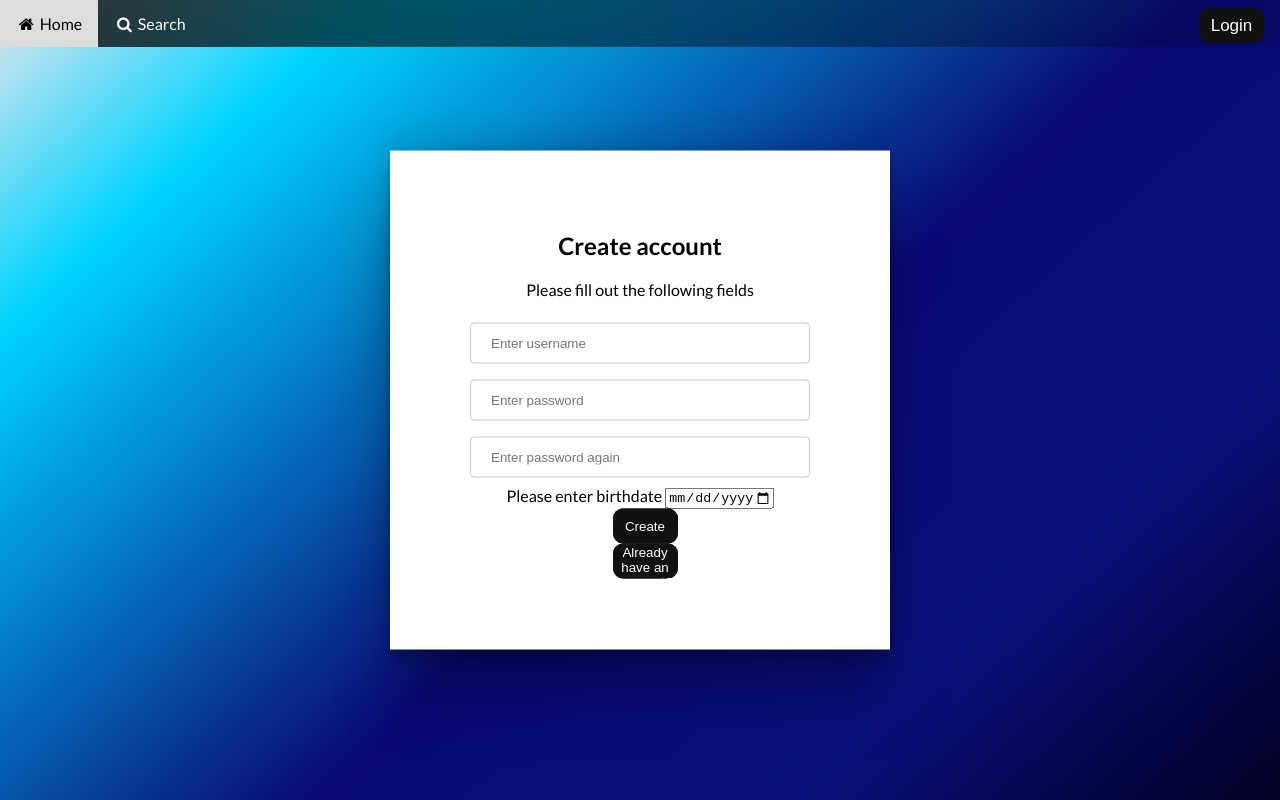
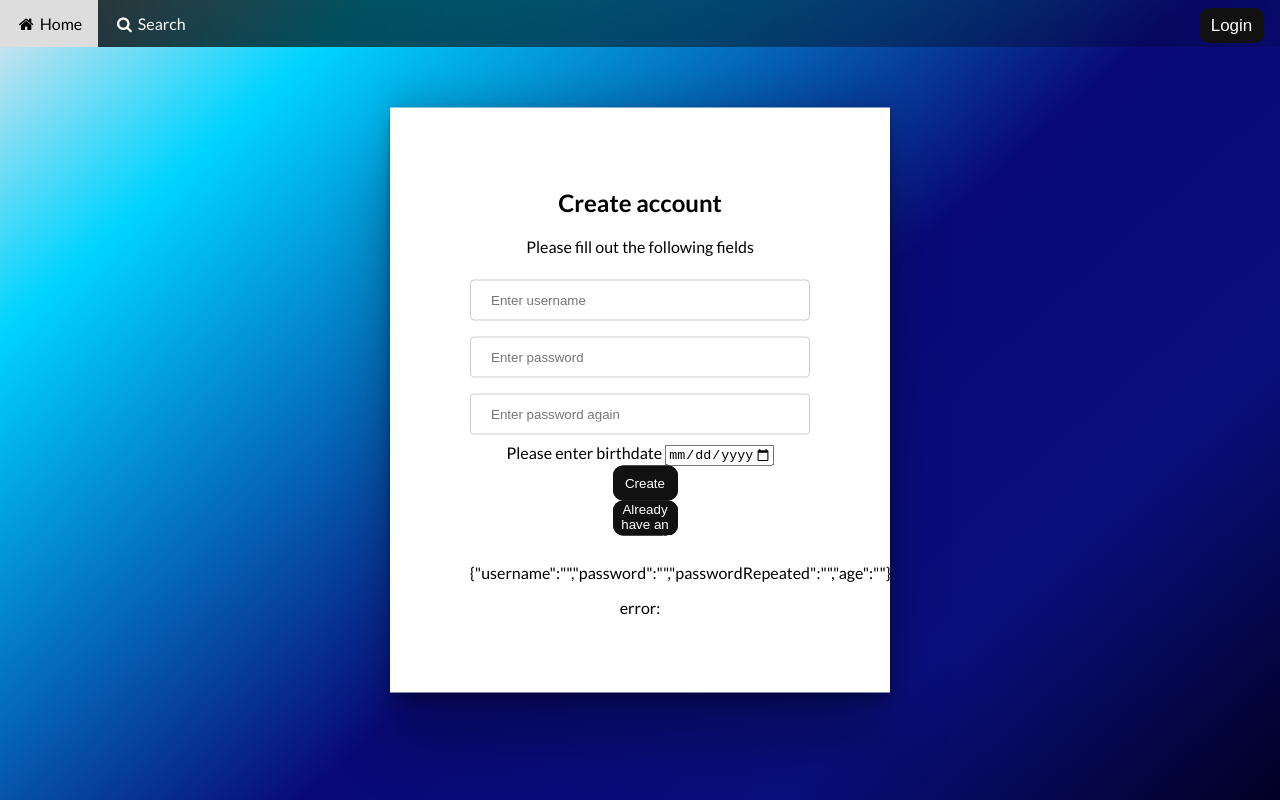
Before and after one commit to OwaisAD/CA2_Frontend, a React (Vite) app: page /login in a window 1280 px wide. Both pictures are taken after typing "Sample", "Sample123" into the empty fields and a click on the button "Create Account". Built offline with nearby package versions, Linux system fonts and the light colour scheme.

Commit message:
working on the create user component

```diff
--- a/src/App.jsx
+++ b/src/App.jsx
@@ -33,7 +33,7 @@ const App = () => {
           <Route path="profile" element={<Profile loggedIn={loggedIn} setLoggedIn={setLoggedIn} setAddedMovieToWatchlist={setAddedMovieToWatchlist}/>} />
           <Route path='watchlist' element={<Watchlist loggedIn={loggedIn} setLoggedIn={setLoggedIn} addedMovieToWatchlist={addedMovieToWatchlist} setAddedMovieToWatchlist={setAddedMovieToWatchlist} dataFromServer={dataFromServer} setDataFromServer={setDataFromServer}/>}/>
         </Route>
-        <Route path="login" element={<Login loggedIn={loggedIn} setLoggedIn={setLoggedIn} setErrorMsg={setErrorMsg} createAccountClicked={createAccountClicked} setCreateAccountClicked={setCreateAccountClicked}/>} />
+        <Route path="login" element={<Login loggedIn={loggedIn} setLoggedIn={setLoggedIn} setErrorMsg={setErrorMsg} errorMsg={errorMsg} createAccountClicked={createAccountClicked} setCreateAccountClicked={setCreateAccountClicked}/>} />
         <Route path='error' element={<Error errorMsg={errorMsg}/>}/>
         <Route path='*' element={<Error/>}/>
       </Routes>
--- a/src/components/Login.jsx
+++ b/src/components/Login.jsx
@@ -2,14 +2,14 @@ import React, { useState, useEffect } from "react";
 import LoginComponent from "./login/LoginComponent";
 import CreateAccountComponent from "./login/CreateAccountComponent";
 
-const Login = ({ setLoggedIn, setErrorMsg, createAccountClicked, setCreateAccountClicked}) => {
+const Login = ({ setLoggedIn, setErrorMsg, createAccountClicked, setCreateAccountClicked, errorMsg}) => {
 
   return (
     <>
     {!createAccountClicked ?
         (<><LoginComponent createAccountClicked={createAccountClicked} setCreateAccountClicked={setCreateAccountClicked} setLoggedIn={setLoggedIn} setErrorMsg={setErrorMsg}/></>)
         :
-        (<><CreateAccountComponent createAccountClicked={createAccountClicked} setCreateAccountClicked={setCreateAccountClicked} setLoggedIn={setLoggedIn} setErrorMsg={setErrorMsg}/></>)}
+        (<><CreateAccountComponent createAccountClicked={createAccountClicked} setCreateAccountClicked={setCreateAccountClicked} setLoggedIn={setLoggedIn} setErrorMsg={setErrorMsg} errorMsg={errorMsg}/></>)}
     </>
   )
 }
--- a/src/components/login/CreateAccountComponent.jsx
+++ b/src/components/login/CreateAccountComponent.jsx
@@ -6,35 +6,36 @@ const CreateAccountComponent = ({
   createAccountClicked,
   setCreateAccountClicked,
   setErrorMsg,
+  errorMsg,
 }) => {
   const navigate = useNavigate();
   const [dateRange, setDateRange] = useState([null, null]);
   const [startDate, endDate] = dateRange;
   const [loginCredentials, setLoginCredentials] = useState({ username: "", password: "", passwordRepeated: "", age: "" });
   //const [error, setError] = useState({ username: "", password: "", passwordRepeated: "", age: "" }) //should be used to handling the form errors....
-  const date = new Date()
-  const minimumDate = `${date.getFullYear()-120}-01-01` // set because maximum age is 120
-  const maximumDate = `${date.getFullYear()-13}-01-01` // set because minimum age is 13
+  var today = new Date();
+  var dd = String(today.getDate())
+  var mm = String(today.getMonth() + 1) //January is 0!
+  var minimum_yyyy = today.getFullYear()-120;
+  var maximum_yyyy = today.getFullYear()-13;
+
+  const minimumDate = minimum_yyyy+"-"+mm+"-"+dd; // set because maximum age is 120
+  const maximumDate = maximum_yyyy+"-"+mm+"-"+dd // set because minimum age is 13
 
   const performCreateUser = (evt) => {
     evt.preventDefault();
-    createUser(
-      loginCredentials.username,
-      loginCredentials.password,
-      loginCredentials.age
-    );
+    createUser(loginCredentials.username, loginCredentials.password, loginCredentials.age)
   };
 
   const createUser = async (user, pass, age) => {
     await facade
       .createUser(user, pass, age)
-      .then((res) => {
+      .then(res => {
         // SET SOME KIND OF SUCCESS MESSAGE
         navigate("/login");
       })
       .catch((err) => {
         err.fullError.then((e) => setErrorMsg(e.message));
-        navigate("/error");
       });
   };
 
@@ -50,7 +51,7 @@ const CreateAccountComponent = ({
   };
 
   const onChange = (evt) => {
-    if (evt.target.id === "date-born") {
+    if (evt.target.id === "age") {
       let age = getAge(evt.target.value);
       console.log(age);
       setLoginCredentials({
@@ -92,8 +93,8 @@ const CreateAccountComponent = ({
             id="passwordRepeated"
             required
           />
-          <label htmlFor="date-born">Please enter birthdate </label>
-          <input type="date" id="date-born" min={minimumDate} max={maximumDate} required/>
+          <label htmlFor="age">Please enter birthdate </label>
+          <input type="date" id="age" min={minimumDate} max={maximumDate} required/> <br />
           <button className="glow-on-hover" onClick={performCreateUser}>
             Create
           </button>
@@ -109,6 +110,8 @@ const CreateAccountComponent = ({
         >
           Already have an account?
         </button>
+        <p>{JSON.stringify(loginCredentials)}</p>
+        <p>error: {errorMsg}</p>
       </div>
     </div>
   );
--- a/src/facades/apiFacade.js
+++ b/src/facades/apiFacade.js
@@ -69,7 +69,7 @@ function apiFacade() {
   };
 
   const createUser = async (username, password, age) => {
-    const options = makeOptions("POST", {
+    const options = makeOptions("POST", false, {
       username: username,
       password: password,
       age: age,
```
